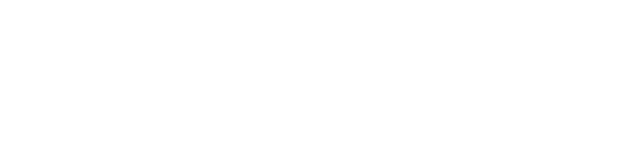
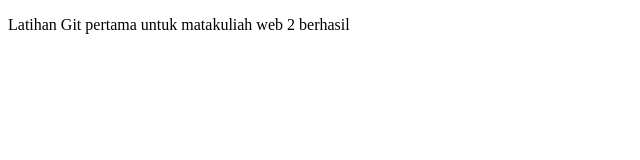
Before and after one commit to rubenantoni0/Latihan-GIT, a plain HTML site: page index.html in a window 1280 px wide. Shown: the whole page, without its empty margins (0-640 px from the left). Drawn offline with Linux system fonts and the light colour scheme.

Commit message:
penambahan isi index.html

```diff
--- a/index.html
+++ b/index.html
@@ -4,9 +4,9 @@
     <meta charset="UTF-8">
     <meta http-equiv="X-UA-Compatible" content="IE=edge">
     <meta name="viewport" content="width=device-width, initial-scale=1.0">
-    <title>Document</title>
+    <title>Latihan GIT - Web 2</title>
 </head>
 <body>
-
+    <p>Latihan Git pertama untuk matakuliah web 2 berhasil</p>
 </body>
 </html>
```
